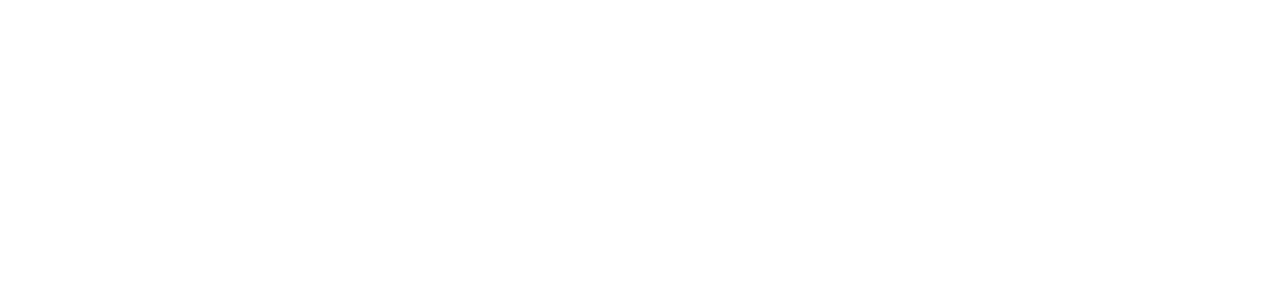
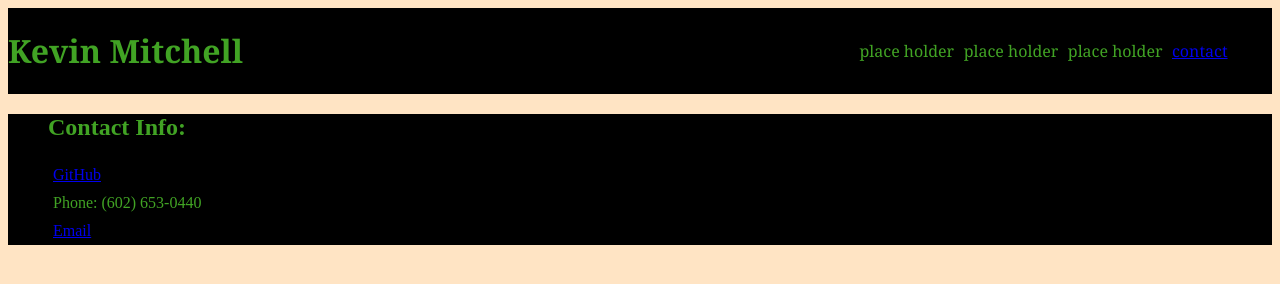
Before and after one commit to KMitch137/My_Portfolio, a plain HTML site: page index.html in a window 1280 px wide. Drawn offline with Linux system fonts and the light colour scheme.

Commit message:
added html and css code as well as a css reset

```diff
--- /dev/null
+++ b/assets/reset.css
@@ -0,0 +1,41 @@
+* {
+  margin: 0;
+  padding: 0;
+  box-sizing: border-box;
+}
+
+html {
+  height: 100%;
+}
+
+body {
+  min-height: 100%;
+  line-height: 1;
+  font-family: sans-serif;
+}
+
+h1,
+h2,
+h3,
+h4,
+h5,
+h6 {
+  font-size: 100%;
+}
+
+input,
+select,
+option,
+optgroup,
+textarea,
+button,
+pre,
+code {
+  font-size: 100%;
+  font-family: inherit;
+}
+
+ol,
+ul {
+  list-style: none;
+}
--- a/assets/stylesheet.css
+++ b/assets/stylesheet.css
@@ -0,0 +1,42 @@
+body {
+    background-color: bisque;
+}
+
+header {
+    font-family: Cambria, Cochin, Georgia, Times, 'Times New Roman', serif;
+    display: flex;
+    background-color: black;
+    color: rgb(65, 163, 36);
+    justify-content: space-between;
+    width: 100%;
+    align-items: center;
+}
+
+nav{
+    display: block;
+}
+
+nav li:hover{
+    color: red;
+}
+nav li {
+    display:inline-block;
+    min-width: 100px;
+    justify-content: space-between;
+}
+
+nav li a:visited{
+    color: rgb(65, 163, 36);
+}
+
+
+footer {
+    background-color: black;
+    color: rgb(65, 163, 36);
+}
+
+footer li {
+    display: block;
+    min-width: 100px;
+    padding: 5px;
+}
--- a/index.html
+++ b/index.html
@@ -4,9 +4,30 @@
     <meta charset="UTF-8">
     <meta http-equiv="X-UA-Compatible" content="IE=edge">
     <meta name="viewport" content="width=device-width, initial-scale=1.0">
-    <title>Document</title>
+    <!-- <link rel="stylesheet" href="./assets/reset.css"> -->
+    <link rel="stylesheet" href="./assets/stylesheet.css">
+    <title>My Portfolio</title>
 </head>
 <body>
+    <header>
+        <h1>Kevin Mitchell</h1>
+        <nav>
+            <ul>
+                <li>place holder</li>
+                <li>place holder</li>
+                <li>place holder</li>
+                <li><a href="#">contact</a></li>
+            </ul>
+        </nav>
+    </header>
+</body>
+<footer>
+    <ul id="contact">
+        <h2>Contact Info:</h2>
+        <li><a href="https://github.com/KMitch137" target="blank">GitHub</a></li>
+        <li>Phone: (602) 653-0440</li>
+        <li><a href="mailto:Kmitch137@gmail.com">Email</a></li>
 
-</body>
+    </ul>
+</footer>
 </html>
```
